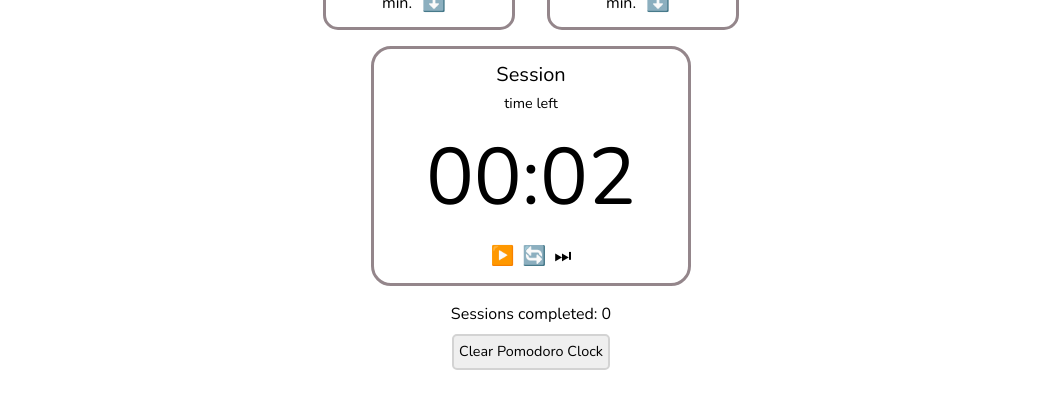
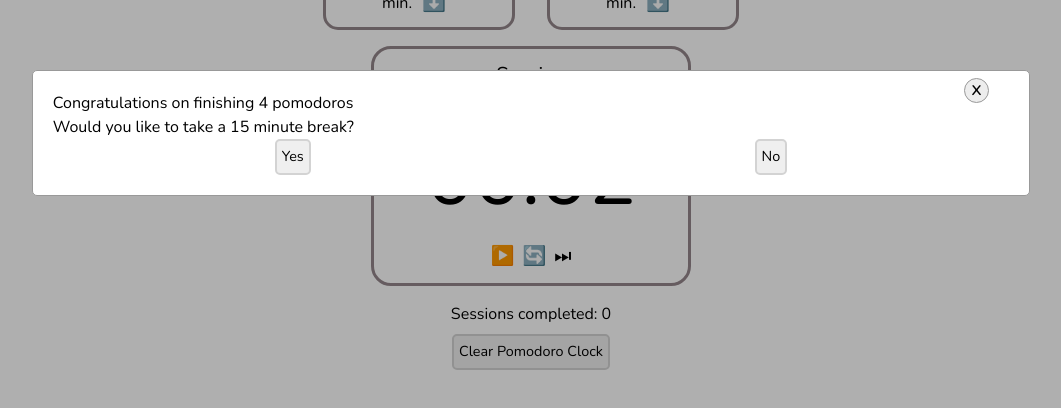
Before and after one commit to NicoleJaneway/pomodoro-clock, a React (Create React App) app: page / in a window 1280 px wide. Shown: the part 310-718 px from the top of the page, without its empty margins (109-1170 px from the left). Built offline with nearby package versions, Linux system fonts and the light colour scheme.

Commit message:
set break back to original length after 15 min. break

```diff
--- a/src/ClearClock.js
+++ b/src/ClearClock.js
@@ -23,7 +23,7 @@
   };
 
   return (
-    <button id="clear" className="" onClick={handleClick}>
+    <button className="pom-btn" onClick={handleClick}>
       Clear Pomodoro Clock
     </button>
   );
--- a/src/Clock.js
+++ b/src/Clock.js
@@ -52,7 +52,9 @@
           <div className="center">
             <ConfettiWrapper
               completedSessionCounter={completedSessionCounter}
-              setBreakLength={setBreakLength} />
+              breakLength={breakLength}
+              setBreakLength={setBreakLength}
+            />
           </div>
           <Controls
             countdownTime={countdownTime}
--- a/src/ConfettiWrapper.js
+++ b/src/ConfettiWrapper.js
@@ -1,17 +1,20 @@
 import "./styles.css";
 import React, { useState, useEffect } from "react";
 import ConfettiExplosion from "@reonomy/react-confetti-explosion";
-import Popup from "./Popup.js"
+import Popup from "./Popup.js";
 
-export default function ConfettiWrapper({ completedSessionCounter, setBreakLength }) {
+export default function ConfettiWrapper({
+  completedSessionCounter,
+  breakLength,
+  setBreakLength
+}) {
   const [showingConfetti, setShowingConfetti] = useState(false);
   const [isOpen, setIsOpen] = useState(false);
 
+  // show confetti
   useEffect(() => {
     if (completedSessionCounter > 0 && completedSessionCounter % 2 === 0) {
       setShowingConfetti(true);
-      const timer = setTimeout(()=>setIsOpen(true), 3500)
-      return ()=> {clearTimeout(timer)}
     }
 
     if (completedSessionCounter % 2 === 1 && showingConfetti) {
@@ -19,13 +22,26 @@
     }
   });
 
-  return <>
-    {showingConfetti && <Confetti />}
-    {isOpen && <Popup
-      handleClose={()=> setIsOpen(!isOpen)}
-      setBreakLength={setBreakLength}
-    />}
-  </>;
+  // show popup
+  useEffect(() => {
+    const timer = setTimeout(() => setIsOpen(true), 1500);
+    return () => {
+      clearTimeout(timer);
+    };
+  }, [showingConfetti]);
+
+  return (
+    <>
+      {showingConfetti && <Confetti />}
+      {isOpen && (
+        <Popup
+          handleClose={() => setIsOpen(!isOpen)}
+          setBreakLength={setBreakLength}
+          breakLength={breakLength}
+        />
+      )}
+    </>
+  );
 }
 
 const Confetti = React.memo(() => {
--- a/src/Popup.js
+++ b/src/Popup.js
@@ -1,24 +1,34 @@
 import "./styles.css";
-import React, { useEffect, useState } from "react";
+import React from "react";
 import "react-edit-text/dist/index.css";
 
-export default function Popup({handleClose, breakLength, setBreakLength}) {
+export default function Popup({ handleClose, breakLength, setBreakLength }) {
   const handleClick = () => {
-    setBreakLength(15)
-    handleClose()
-  }
+    setBreakLength(15);
+    handleClose();
+    const timer = setTimeout(setBreakLength(breakLength), 15 * 60 * 1000);
+    return clearTimeout(timer);
+  };
 
   return (
     <div className="popup-box">
       <div className="box">
-        <span className="close-icon" onClick={handleClose}>x</span>
+        <span className="close-icon" onClick={handleClose}>
+          x
+        </span>
         <>
           <p>Congratulations on finishing 4 pomodoros</p>
           <p>Would you like to take a 15 minute break?</p>
-          <button onClick={handleClick}>Yes</button>
-          <button onClick={handleClose}>No</button>
+          <div style={{ display: "flex", justifyContent: "center" }}>
+            <button className="pom-btn set-break" onClick={handleClick}>
+              Yes
+            </button>
+            <button className="pom-btn set-break" onClick={handleClose}>
+              No
+            </button>
+          </div>
         </>
       </div>
     </div>
   );
-};
+}
--- a/src/styles.css
+++ b/src/styles.css
@@ -120,16 +120,19 @@
   cursor: pointer;
 }
 
-#clear {
+.pom-btn {
   display: flex;
   text-align: center;
   margin: auto;
-  align-items: center;
   font-size: 0.9em;
   border: 2px solid #d3d3d3;
   border-radius: 5px;
   padding: 5px;
   background: #efefef;
+}
+
+.set-break {
+  display: inline;
 }
 
 .popup-box {
@@ -157,7 +160,7 @@
 }
 
 .close-icon {
-  content: 'x';
+  content: "x";
   cursor: pointer;
   position: fixed;
   right: calc(15% - 10px);
```
